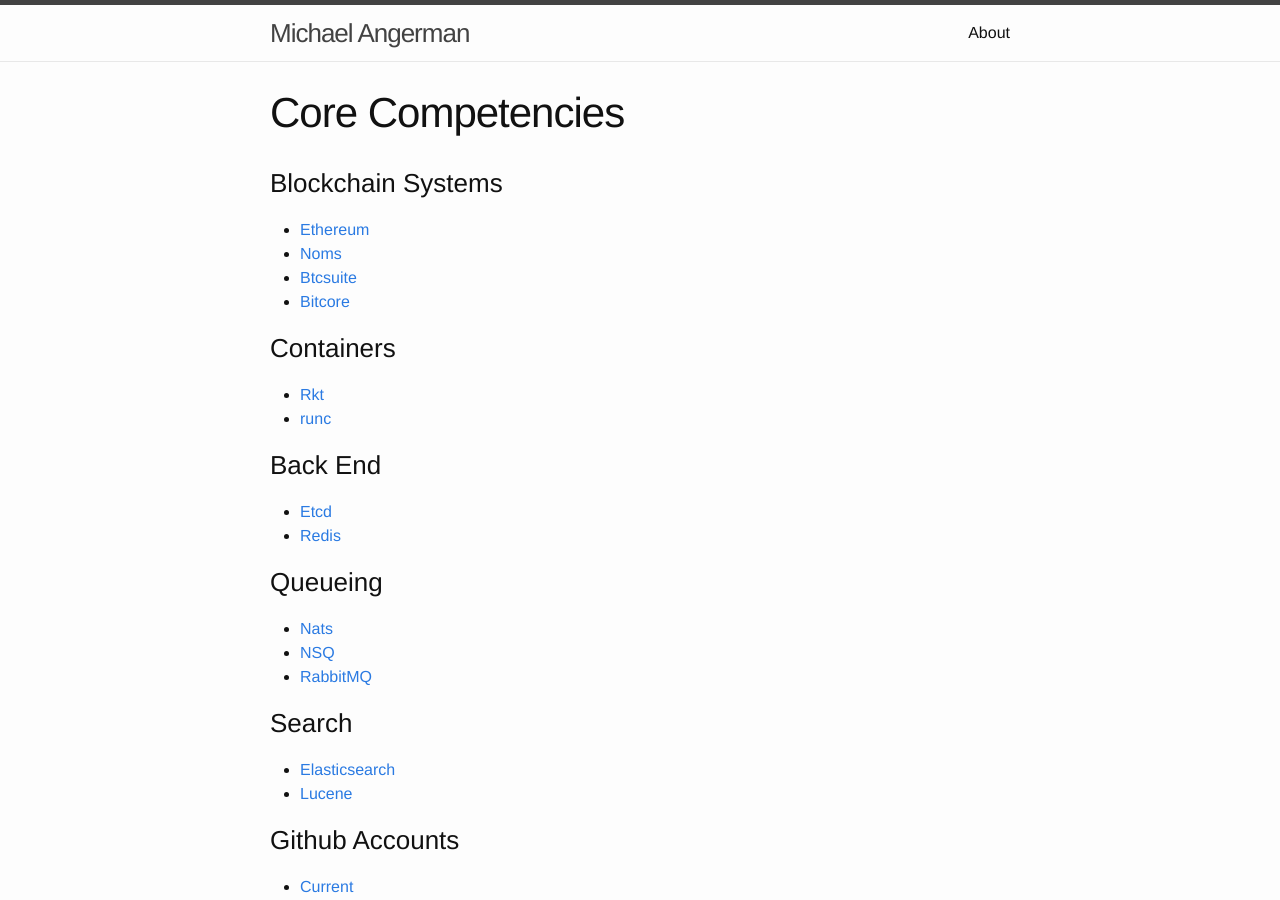
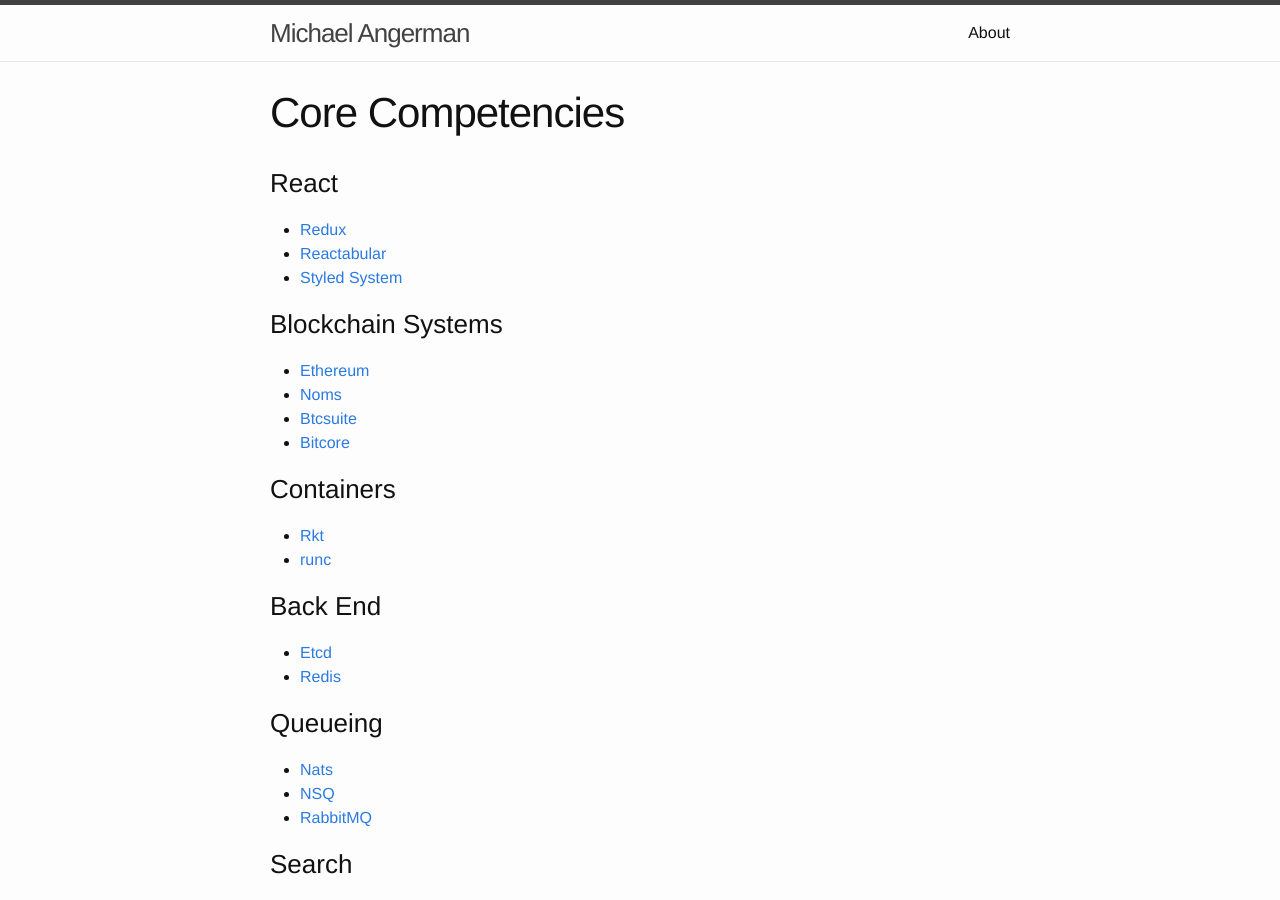
Before and after one commit to angermanmichael/link16, a Jekyll site: the page built from core.md, in a window 1280 px wide and 900 px high. Built offline with Jekyll 4.4.1, drawn with Linux system fonts in a browser that asks for light colours.

Commit message:
update react core

```diff
--- a/core.md
+++ b/core.md
@@ -3,6 +3,11 @@ layout: page
 title: Core Competencies
 permalink: /core/
 ---
+
+### React
+* [Redux](http://redux.js.org/)
+* [Reactabular](https://reactabular.js.org)
+* [Styled System](http://jxnblk.com/styled-system/)
 
 ### Blockchain Systems
 * [Ethereum](https://www.ethereum.org/)
```
